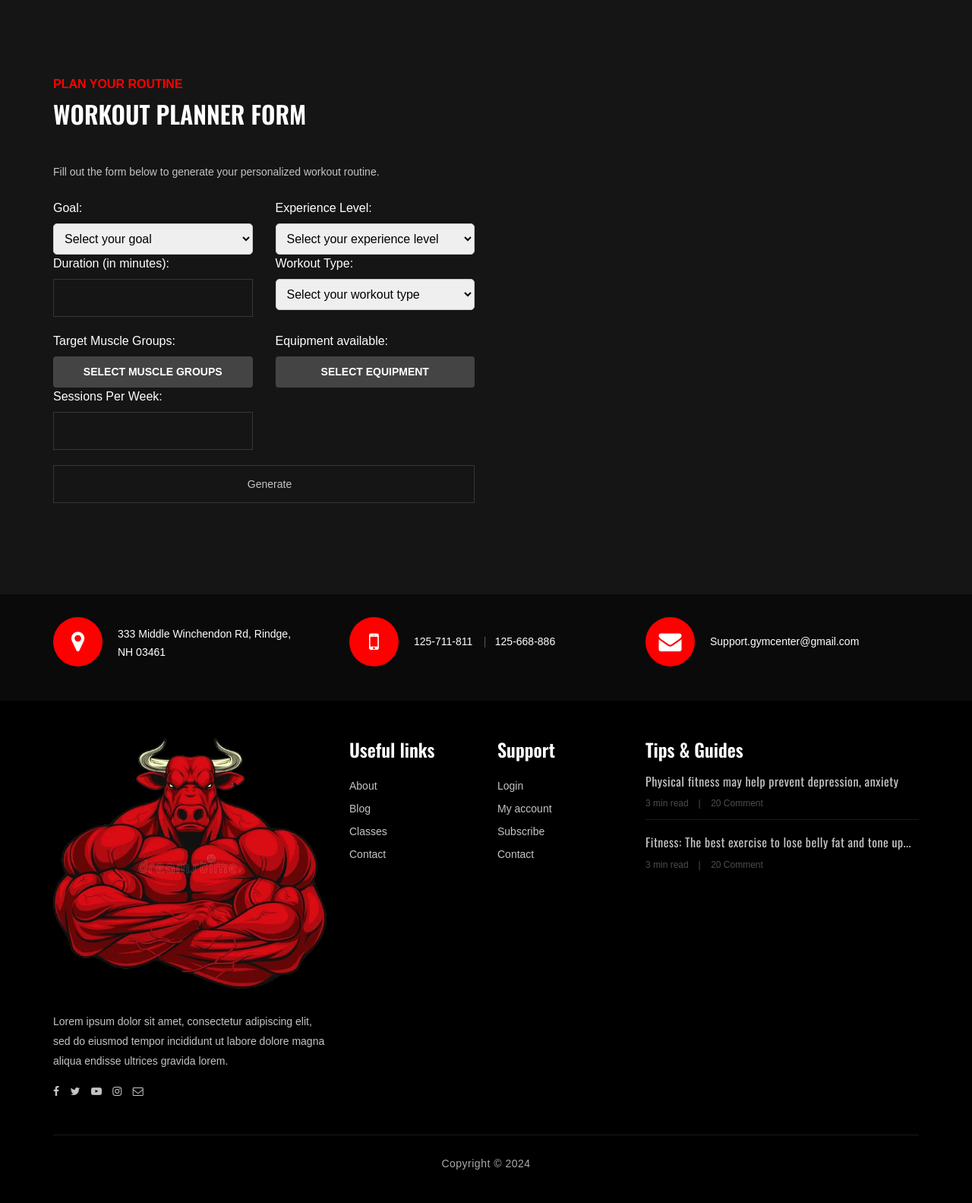
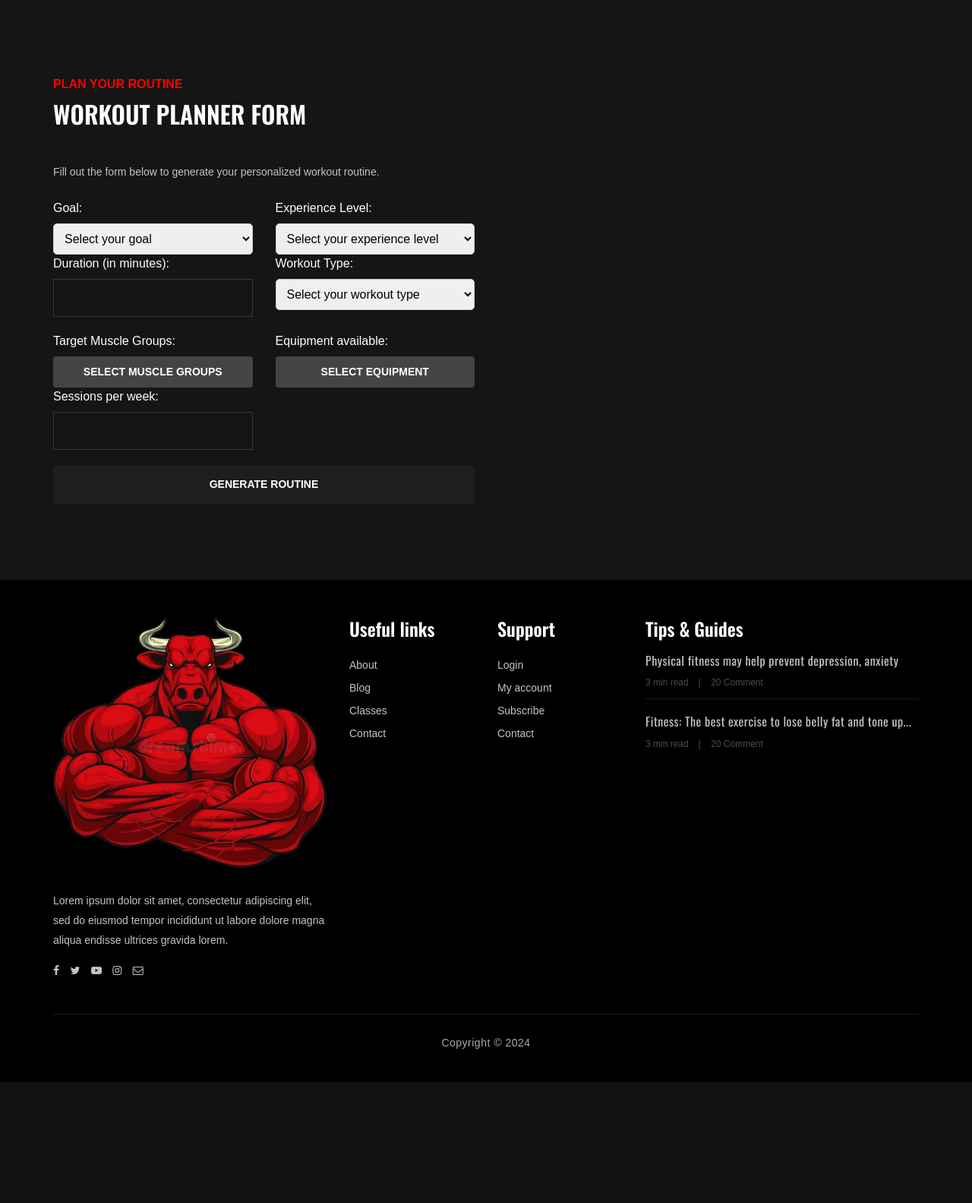
Before and after one commit to yassineghanmi/Inshape, a Django app: page /routine/workout/ in a window 1280 px wide. Shown: the part 501-2084 px from the top of the page at 76% size. After the commit the page ends 1925 px from the top, so only its background shows below. Run offline with Django 5.2, Linux system fonts and the light colour scheme; some libraries are stand-ins or nearby versions; some web fonts are replaced.

Commit message:
Reapply "ui"
This reverts commit 74eb78f49bbd104d8fa333782570facac54a47b8.

```diff
--- a/templates/routine_planner/workout_form.html
+++ b/templates/routine_planner/workout_form.html
@@ -33,7 +33,7 @@
                     </div>
                     <div class="chart-calculate-form">
                         <p>Fill out the form below to generate your personalized workout routine.</p>
-                        <form method="POST" action="{% url 'workout_view' %}">
+                        <form id="workoutForm" method="POST" action="{% url 'workout_view' %}">
                             {% csrf_token %}
                             <div class="row">
                                 <div class="col-sm-6">
@@ -155,26 +155,23 @@
                                                 <input type="checkbox" name="equipment_needed" value="resistance_bands" style="margin-right: 8px; width: 16px; height: 16px;"> Resistance Bands
                                             </label>
                                             <label style="display: flex; align-items: center; font-size: 14px;">
-                                                <input type="checkbox" name="equipment_needed" value="medicine_ball" style="margin-right: 8px; width: 16px; height: 16px;"> Medicine Ball
-                                            </label>
-                                            <label style="display: flex; align-items: center; font-size: 14px;">
-                                                <input type="checkbox" name="equipment_needed" value="pull_up_bar" style="margin-right: 8px; width: 16px; height: 16px;"> Pull-Up Bar
+                                                <input type="checkbox" name="equipment_needed" value="none" style="margin-right: 8px; width: 16px; height: 16px;"> None
                                             </label>
                                         </div>
                                     </div>
                                 </div>
 
-                                <!-- Add this script to toggle the dropdown -->
+                                <!-- Add this script to toggle the equipment dropdown -->
                                 <script>
                                     document.getElementById("equipmentDropdownButton").onclick = function(event) {
                                         // Prevent the dropdown from closing when clicking inside
                                         event.stopPropagation();
 
-                                        var dropdownContent = document.querySelector(".equipment-dropdown-content");
-                                        dropdownContent.style.display = dropdownContent.style.display === "none" || dropdownContent.style.display === "" ? "block" : "none";
+                                        var equipmentDropdownContent = document.querySelector(".equipment-dropdown-content");
+                                        equipmentDropdownContent.style.display = equipmentDropdownContent.style.display === "none" || equipmentDropdownContent.style.display === "" ? "block" : "none";
                                     };
 
-                                    // Prevent the dropdown from closing when clicking checkboxes
+                                    // Prevent the equipment dropdown from closing when clicking checkboxes
                                     document.querySelectorAll('.equipment-dropdown-content input[type="checkbox"]').forEach(function(checkbox) {
                                         checkbox.onclick = function(event) {
                                             event.stopPropagation(); // Prevent click event from bubbling up
@@ -193,59 +190,29 @@
                                 </script>
 
                                 <div class="col-sm-6">
-                                    <label for="sessions_per_week" style="color: white;">Sessions Per Week:</label>
+                                    <label for="sessions_per_week" style="color: white;">Sessions per week:</label>
                                     <input type="number" id="sessions_per_week" name="sessions_per_week" required>
                                 </div>
-                                <div class="col-lg-12">
-                                    <input type="submit" value="Generate">
-                                </div>
-                                <div id="loading" style="display: none; text-align: center;">
-                                    <img src="{% static 'img/loading.gif' %}" alt="Loading..." />
-                                    <p>Generating your routine, please wait...</p>
+
+                                <div class="col-sm-12 text-center">
+                                    <button type="submit" style="background-color: #1E1E1E; color: white; padding: 15px 30px; border: none; border-radius: 5px; cursor: pointer;">Generate Routine</button>
                                 </div>
                             </div>
                         </form>
+                        <div id="spinner" style="display:none; text-align:center;">
+                            <img src="{% static 'img/loading.gif' %}" alt="Loading..." style="width: 50px; height: 50px;">
+                        </div>
                     </div>
                 </div>
             </div>
         </div>
-
     </section>
     <!-- Workout Planner Section End -->
 
-    <!-- Get In Touch Section Begin -->
-    <div class="gettouch-section">
-        <div class="container">
-            <div class="row">
-                <div class="col-md-4">
-                    <div class="gt-text">
-                        <i class="fa fa-map-marker"></i>
-                        <p>333 Middle Winchendon Rd, Rindge,<br/> NH 03461</p>
-                    </div>
-                </div>
-                <div class="col-md-4">
-                    <div class="gt-text">
-                        <i class="fa fa-mobile"></i>
-                        <ul>
-                            <li>125-711-811</li>
-                            <li>125-668-886</li>
-                        </ul>
-                    </div>
-                </div>
-                <div class="col-md-4">
-                    <div class="gt-text email">
-                        <i class="fa fa-envelope"></i>
-                        <p>Support.gymcenter@gmail.com</p>
-                    </div>
-                </div>
-            </div>
-        </div>
-    </div>
     <script>
         document.getElementById("workoutForm").onsubmit = function() {
-            // Show the loading animation
-            document.getElementById("loading").style.display = "block";
+            // Show spinner
+            document.getElementById("spinner").style.display = "block";
         };
     </script>
-    <!-- Get In Touch Section End -->
 {% endblock %}
```
Also changed, not shown: static/img/loading.gif (added).
